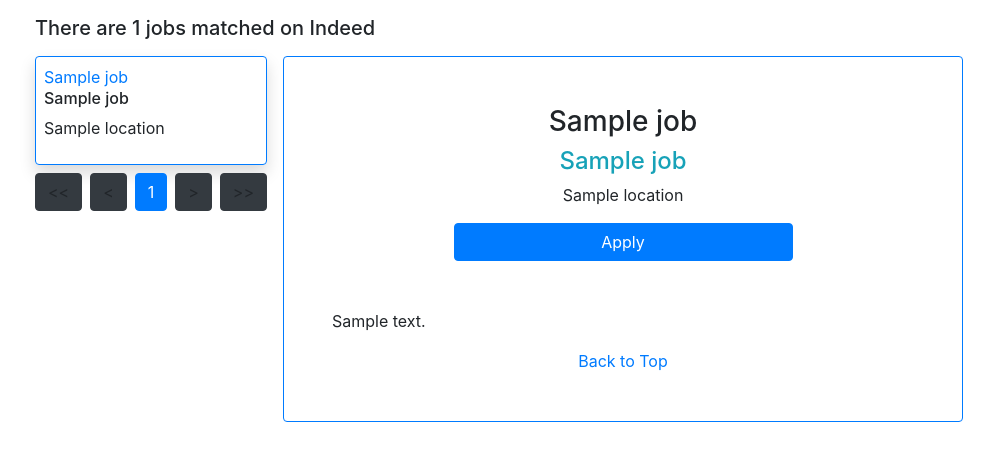
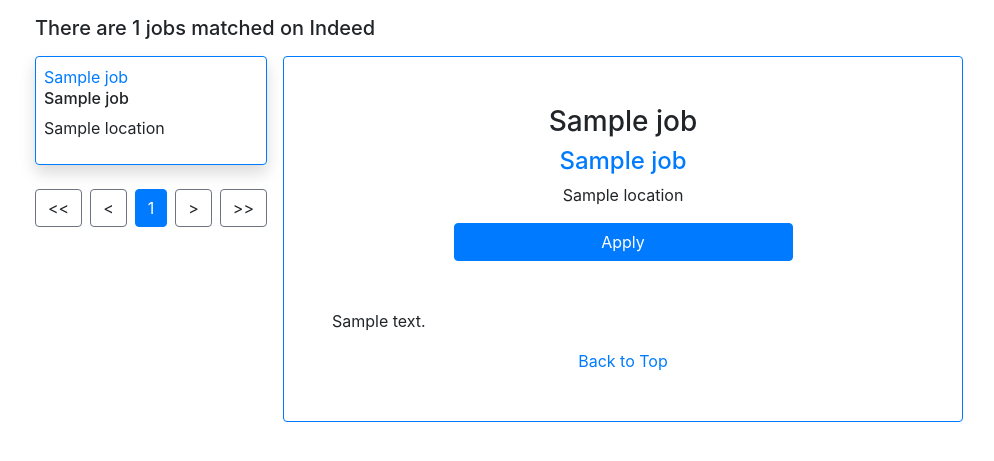
Before and after one commit to catehuang/indeed_scraping, a Flask app: template templates/page.html in a window 1280 px wide. Shown: the top 461 px of the page, without its empty margins (141-1135 px from the left). Run offline with Flask 2, Linux system fonts and the light colour scheme; the template is opened without the code that fills it: most values are stand-ins (such as "Sample title", 1, 10 or a date in 2020); parts of the project's set-up code (start-up, migrations or seed data) failed here and were passed over; some libraries are stand-ins or nearby versions.

Commit message:
adjusted colors

```diff
--- a/templates/page.html
+++ b/templates/page.html
@@ -28,31 +28,31 @@
                         </div>
                         {% endfor %}
                     </div>
-                    <div class="d-flex justify-content-between">
+                    <div class="d-flex justify-content-between mt-4">
                         {% if page_id > 1 %}
-                        <a type="button" class="btn btn-dark" href="{{ url_for('show_page', page_id=1) }}"><<</a>
+                        <a type="button" class="btn btn-outline-secondary" href="{{ url_for('show_page', page_id=1) }}"><<</a>
                         {% else %}
-                        <a type="button" class="btn btn-dark" aria-disabled="true"><<</a>
+                        <a type="button" class="btn btn-outline-secondary" aria-disabled="true"><<</a>
                         {% endif %}
 
                         {% if page_id > 1 %}
-                        <a href="{{ url_for('show_page', page_id=page_id - 1) }}" type="button" class="btn btn-dark"><</a>
+                        <a href="{{ url_for('show_page', page_id=page_id - 1) }}" type="button" class="btn btn-outline-secondary"><</a>
                         {% else %}
-                        <a type="button" class="btn btn-dark" aria-disabled="true"><</a>
+                        <a type="button" class="btn btn-outline-secondary" aria-disabled="true"><</a>
                         {% endif%}
 
                         <button type="button" class="btn btn-primary">{{ page_id }}</button>
 
                         {% if page_id < total_pages %}
-                        <a href="{{ url_for('show_page', page_id=page_id + 1) }}" type="button" class="btn btn-dark">></a>
+                        <a href="{{ url_for('show_page', page_id=page_id + 1) }}" type="button" class="btn btn-outline-secondary">></a>
                         {% else %}
-                        <a type="button" class="btn btn-dark" aria-disabled="true">></a>
+                        <a type="button" class="btn btn-outline-secondary" aria-disabled="true">></a>
                         {% endif%}
 
                         {% if page_id < total_pages %}
-                        <a type="button" class="btn btn-dark" href="{{ url_for('show_page', page_id=total_pages) }}">>></a>
+                        <a type="button" class="btn btn-outline-secondary" href="{{ url_for('show_page', page_id=total_pages) }}">>></a>
                         {% else %}
-                        <a type="button" class="btn btn-dark" aria-disabled="true">>></a>
+                        <a type="button" class="btn btn-outline-secondary" aria-disabled="true">>></a>
                         {% endif %}
                     </div>
                 </div>
@@ -62,7 +62,7 @@
                         <div class="w-100">
                             <div class="d-flex flex-column py-5" id="job_content">
                                 <h3 class="text-center" id="job_title"> {{jobs[0].title}} </h3>
-                                <h4 class="mb-2 text-center text-info" id="job_company_name"> {{ jobs[0].company_name}} </h4>
+                                <h4 class="mb-2 text-center text-primary" id="job_company_name"> {{ jobs[0].company_name}} </h4>
                                 <p class="b-2 text-center" id="job_location">{{ jobs[0].location }} </p>
                                 <a href="{{ jobs[0].link }}" type="button" class="btn btn-primary w-50 mb-5 mx-auto" target="_blank" id="job_link">Apply</a>
                                 <p class="px-5" id="job_description"> {{ jobs[0].description }} </p>
```
